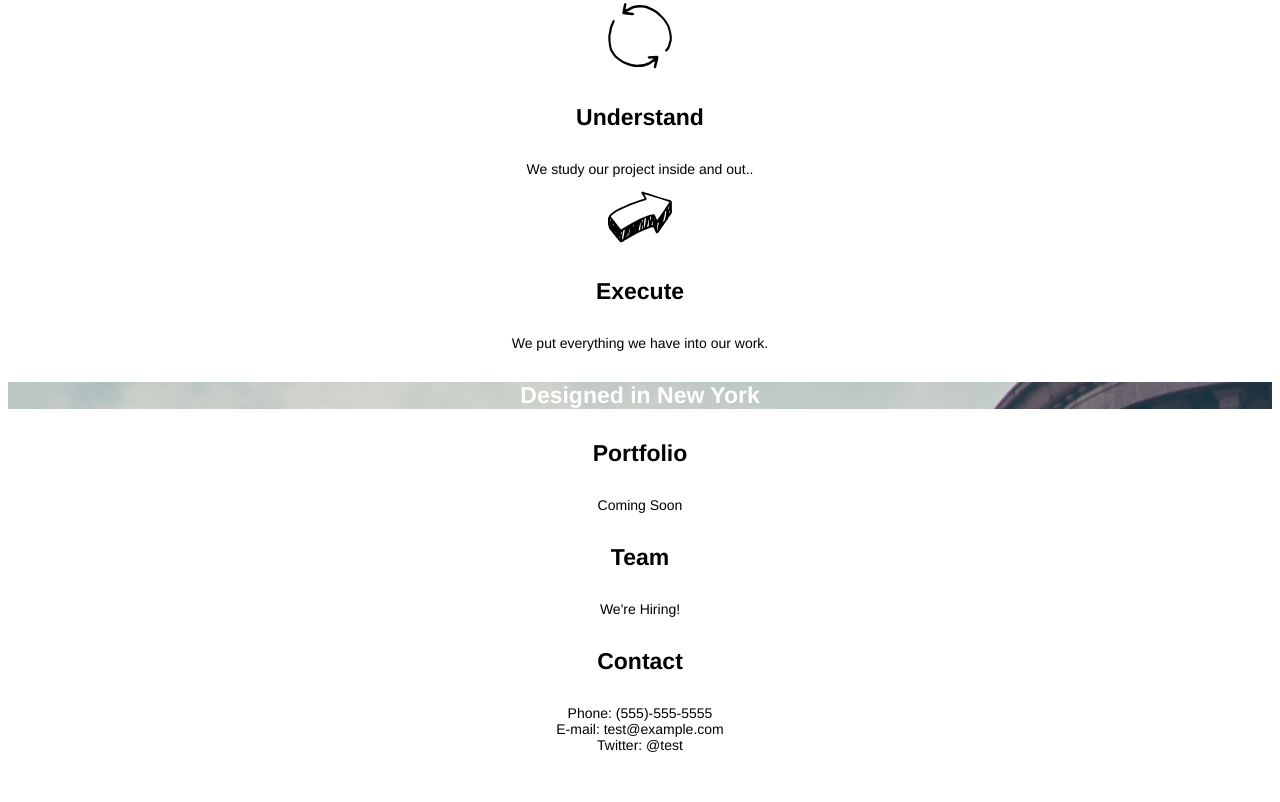
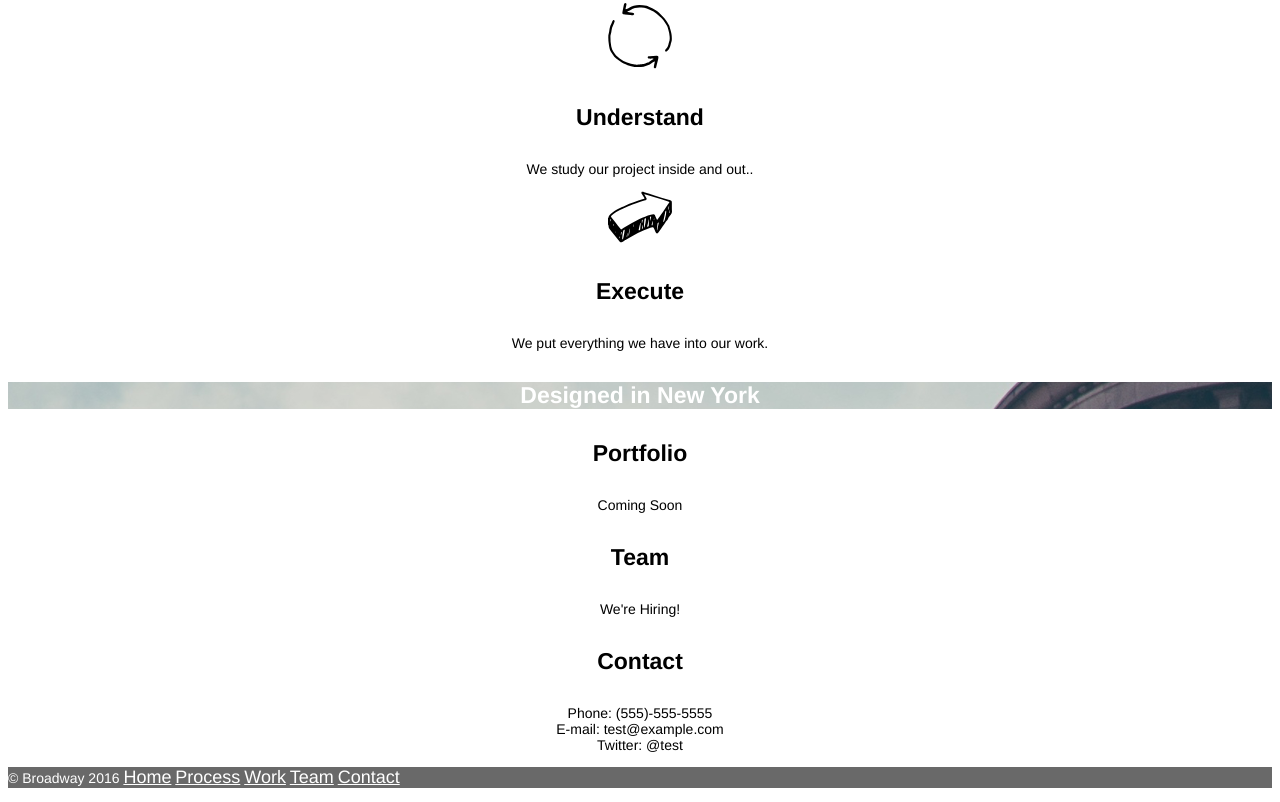
Before and after one commit to Kim-Marberry/BroadwayDesign, a plain HTML site: page index.html in a window 1280 px wide. Shown: the part 523-1325 px from the top of the page. Before the commit the page ends 1290 px from the top, so only its background shows below. Drawn offline with Linux system fonts and the light colour scheme.

Commit message:
Finish the project

```diff
--- a/index.html
+++ b/index.html
@@ -69,5 +69,18 @@
         Twitter: @test
       </p>
     </div>
+    <div id="footer">
+      <p id="footer-paragraph">
+        &copy; Broadway 2016
+        <span>
+          <a href="#header">Home</a>
+          <a href="#process">Process</a>
+          <a href="#work">Work</a>
+          <a href="#team">Team</a>
+          <a href="#contact">Contact</a>
+        </span>
+      </p>
+
+    </div>
   </body>
 </html>
--- a/resources/css/style.css
+++ b/resources/css/style.css
@@ -15,6 +15,11 @@ p{
   font-size: 14px;
 }
 
+a{
+  font-size: 18px;
+  color: white;
+}
+
 #header,
 #seperator{
   color: white;
@@ -25,11 +30,16 @@ p{
   font-size: 70px
 }
 
-a{
-  font-size: 18px;
+#footer{
   color: white;
+  background-color: dimgray;
+}
+
+#footer #footer-paragraph{
+  text-align: left;
 }
 
 #header ul{
+  padding-left: 0px;
   list-style-type: none;
 }
```
